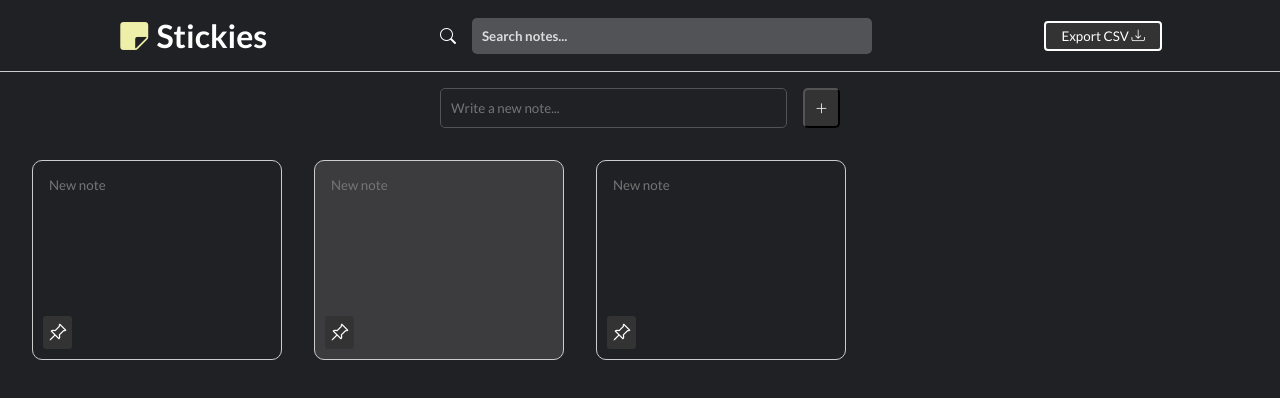
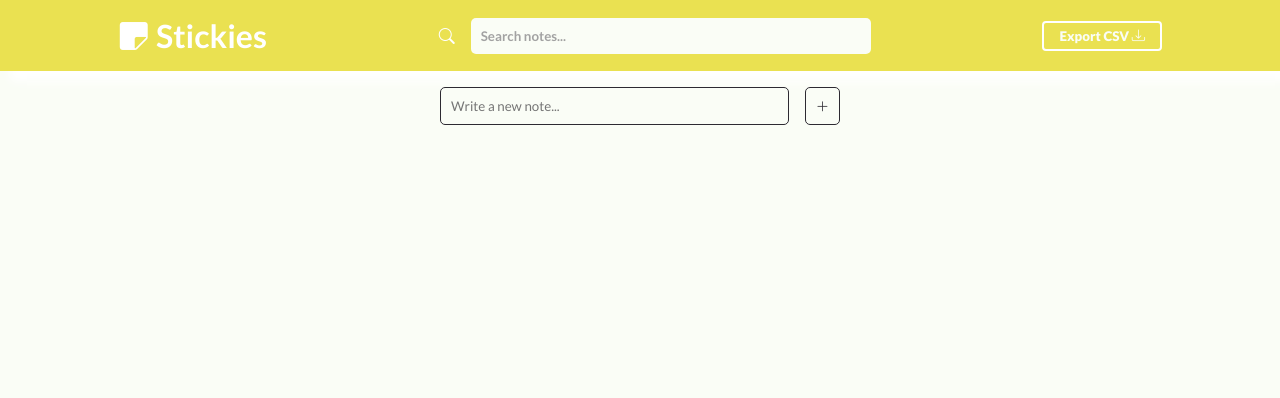
Before and after one commit to ednanf/JS-Stickies, a plain HTML site: page index.html in a window 1280 px wide. Drawn offline with nearby package versions, Linux system fonts and the light colour scheme.

Commit message:
Change UI color

```diff
--- a/css/style.css
+++ b/css/style.css
@@ -6,22 +6,19 @@
 }
 
 body {
-	background-color: #202124;
+	background-color: #fafdf6;
 }
 
 /* Cabeçalho */
 
 header {
-	border-bottom: 1px solid #ccc;
+	background-color: #eae151;
 	padding: 1rem 2rem;
 	color: #fff;
 	display: flex;
 	align-items: center;
 	justify-content: space-around;
-}
-
-header h1 > i {
-	color: #eeefa8;
+	box-shadow: 10px 10px 10px rgba(255, 255, 255, 1);
 }
 
 #search-container {
@@ -31,7 +28,7 @@ header h1 > i {
 }
 
 #search-input {
-	background-color: #525356;
+	background-color: #fafdf6;
 	border-radius: 5px;
 	border: none;
 	padding: 10px;
@@ -41,21 +38,22 @@ header h1 > i {
 }
 
 #search-input::placeholder {
-	color: #ddd;
+	color: #a2a2a2;
 }
 
 #export-notes {
-	background-color: #333;
+	background-color: #eae151;
 	border: 2px solid #fff;
 	border-radius: 4px;
-	color: #fff;
+	color: #fafdf6;
 	padding: 5px 15px;
 	cursor: pointer;
 	transition: 0.4s;
+	font-weight: 900;
 }
 
 #export-notes:hover {
-	color: #333;
+	color: #ddd92a;
 	background-color: #fff;
 }
 
@@ -76,14 +74,20 @@ header h1 > i {
 #new-note-container input {
 	flex: 1;
 	background-color: transparent;
-	border: 1px solid #525356;
-	color: #fff;
+	border: 1px solid #2d2a32;
+	color: #fafdf6;
 }
 
 #new-note-container button {
 	cursor: pointer;
-	background-color: #333;
-	color: #fff;
+	background-color: transparent;
+	color: #2d2a32;
+	border: 1px solid #2d2a32;
+	transition: 0.4s;
+}
+
+#new-note-container button:hover {
+	border: 1px solid #eae151;
 }
 
 /* Notes */
@@ -97,17 +101,19 @@ header h1 > i {
 .note {
 	min-height: 200px;
 	padding: 1rem;
-	border: 1px solid #ccc;
-	background-color: #202124;
-	border-radius: 10px;
-	color: #fff;
+	background-color: #eeefa8;
+	color: #2d2a32;
 	position: relative;
+	box-shadow:
+		0px 13px 27px -5px rgba(50, 50, 93, 0.5),
+		0px 8px 16px -8px rgba(0, 0, 0, 0.7);
 }
 
 .note textarea {
 	background-color: transparent;
 	resize: none;
-	color: #fff;
+	color: #2d2a32;
+	font-size: 16px;
 	border: none;
 	height: 100%;
 	outline: none;
@@ -118,10 +124,18 @@ header h1 > i {
 	left: 10px;
 	bottom: 10px;
 	font-size: 1.2rem;
-	background-color: #333;
+	background-color: #eeefa8;
 	cursor: pointer;
 	padding: 5px;
 	border-radius: 3px;
+}
+
+.note .bi-pin-angle:hover {
+	color: royalblue;
+}
+
+.note .bi-pin-angle:active {
+	color: royalblue;
 }
 
 .note:hover > i {
@@ -145,11 +159,14 @@ header h1 > i {
 	top: 40px;
 }
 
-.note .bi-x-lg:hover,
+.note .bi-x-lg:hover {
+	color: red;
+}
+
 .note .bi-copy:hover {
-	color: #fff;
+	color: green;
 }
 
 .note.fixed {
-	background-color: #3c3c3f;
+	border: 1px dotted royalblue;
 }
--- a/index.html
+++ b/index.html
@@ -34,24 +34,12 @@
     <button class="new-note"><i class="bi bi-plus-lg"></i></button>
   </div>
   <div id="notes-container">
-    <div class="note">
+    <!-- <div class="note fixed">
       <textarea placeholder="New note"></textarea>
       <i class="bi bi-pin-angle"></i>
       <i class="bi bi-x-lg"></i>
       <i class="bi bi-copy"></i>
-    </div>
-    <div class="note fixed">
-      <textarea placeholder="New note"></textarea>
-      <i class="bi bi-pin-angle"></i>
-      <i class="bi bi-x-lg"></i>
-      <i class="bi bi-copy"></i>
-    </div>
-    <div class="note">
-      <textarea placeholder="New note"></textarea>
-      <i class="bi bi-pin-angle"></i>
-      <i class="bi bi-x-lg"></i>
-      <i class="bi bi-copy"></i>
-    </div>
+    </div> -->
   </div>
 </body>
 
```
